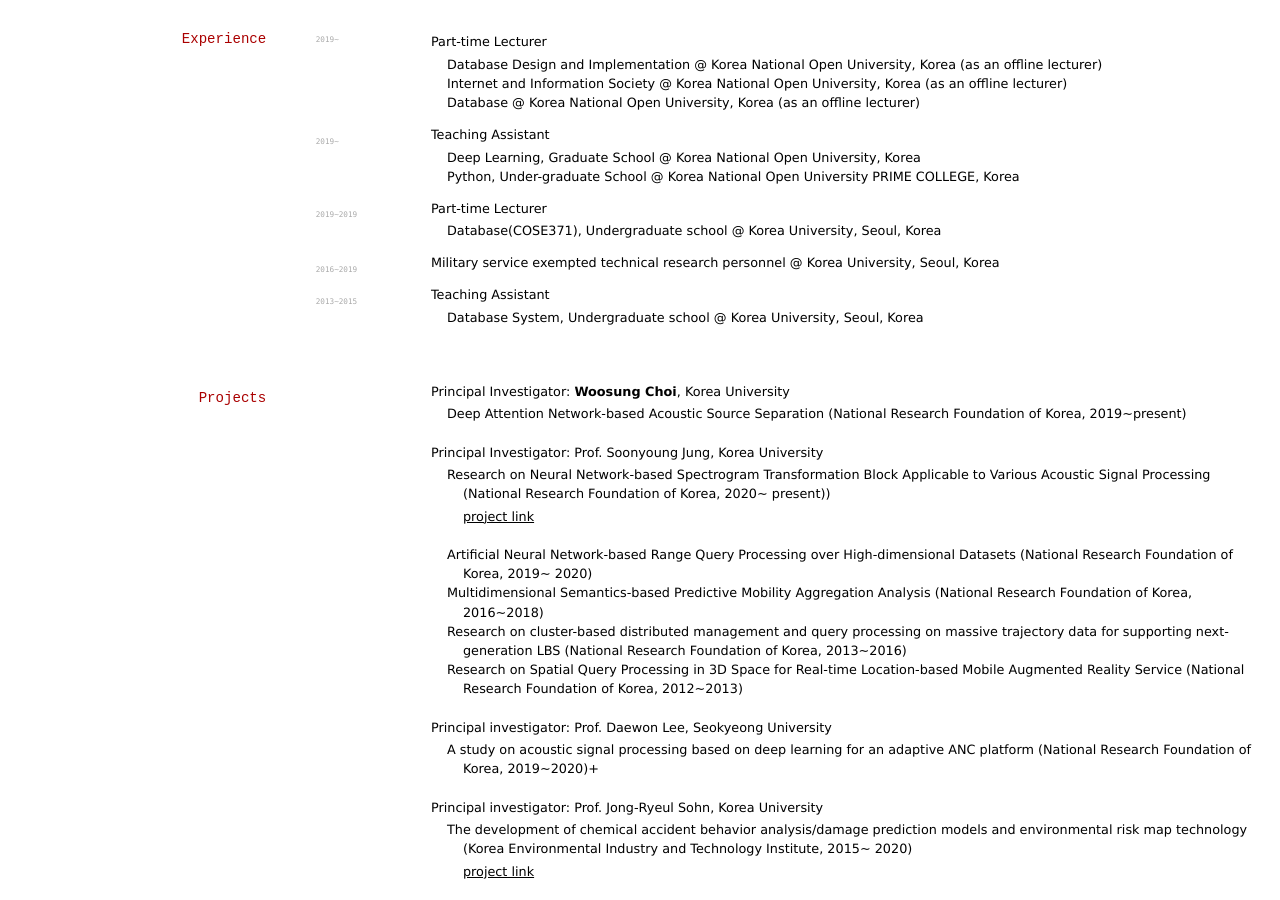
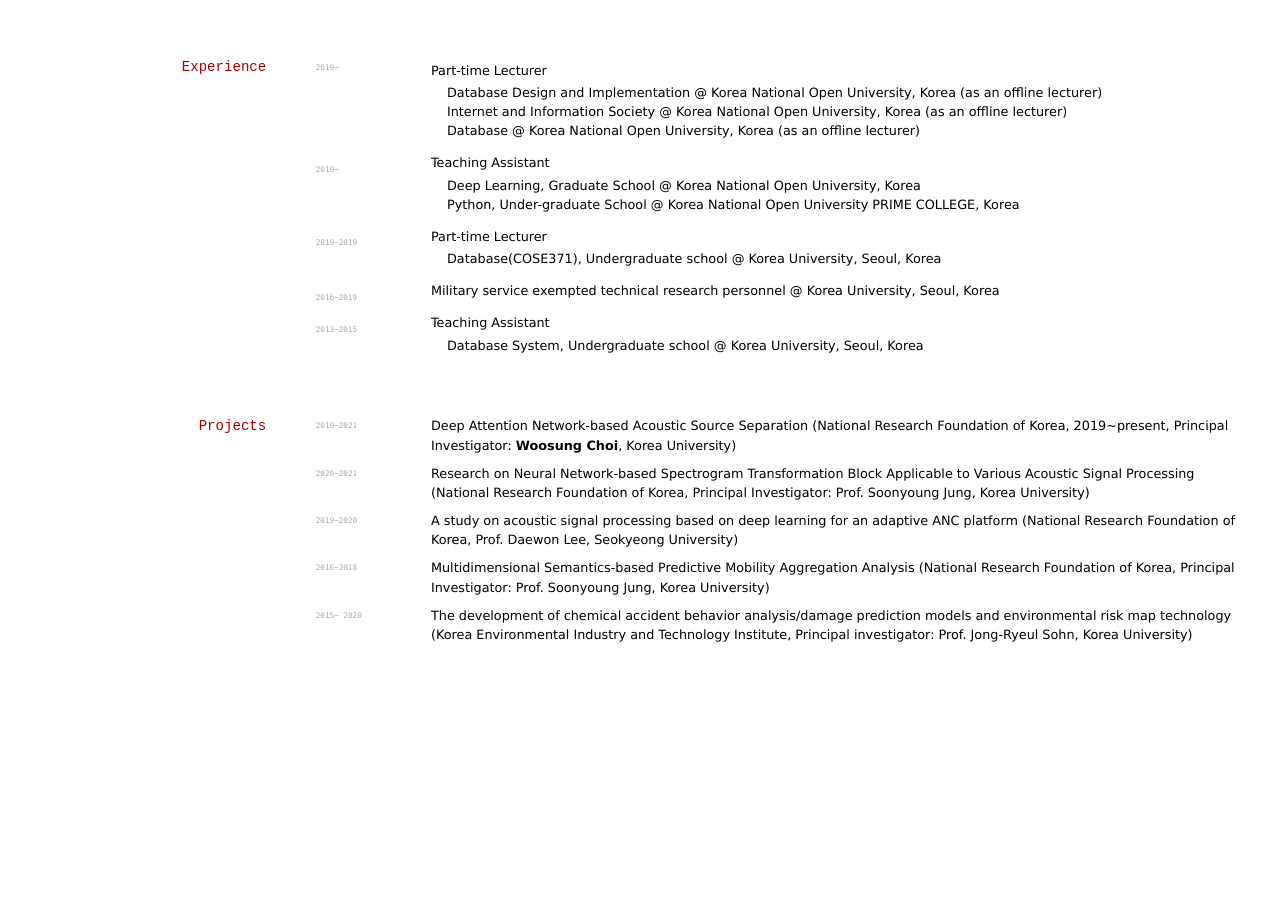
Before and after one commit to ws-choi/cv, a Jekyll site: the page built from index.md, in a window 1280 px wide and 900 px high, scrolled down 1206 px. Built offline with Jekyll 4.4.1, drawn with Linux system fonts in a browser that asks for light colours; after the commit the page ends 1859 px from its top, so only the background shows below that; some of the changed text lies outside the part shown.

Commit message:
Update index.md

```diff
--- a/index.md
+++ b/index.md
@@ -34,12 +34,14 @@ Korea University, Seoul, Korea
 `2013-2021.08.`
 Ph.D. ***(expected)*** Computer Science (4.47/4.5)
 
+Advisor: Prof. Soonyoung Jung
+
 Korea University, Seoul, Korea
 
 
 ## Publications
 
-`Selected`
+`selected`
 
 **Choi, Woosung.**, Kim, Minseok., Chung, Jaehwa., and Jung, Soonyoung. "[LaSAFT](https://paperswithcode.com/paper/lasaft-latent-source-attentive-frequency): Latent Source Attentive Frequency Transformation for Conditioned Source Separation." arXiv preprint arXiv:2010.11631 (2020). ( [github](https://github.com/ws-choi/Conditioned-Source-Separation-LaSAFT), [demo](http://lasaft.github.io/), [colab](https://colab.research.google.com/github/ws-choi/Conditioned-Source-Separation-LaSAFT/blob/main/colab_demo/LaSAFT_with_GPoCM_Stella_Jang_Example.ipynb)) (accepted to **[ICASSP](https://2021.ieeeicassp.org/)** 2021)
 
@@ -47,7 +49,7 @@ Korea University, Seoul, Korea
 
 **Choi, Woosung.**, Jung, Soonyoung/, Chung, Jaehwa., Hyun, Kyeong-Seok., and Park, Kinam. "Scalable Algorithms for Maximizing Spatiotemporal Range Sum and Range Sum Change in Spatiotemporal Datasets." **[Electronics](https://www.mdpi.com/2079-9292/9/3/514)** 9.3 2020: 514. (indexed by SCIe)
 
-`Full`
+`full`
 
 [link](https://github.com/ws-choi/ws-choi.github.io/blob/full-pub/index.md#publications)
 
@@ -104,23 +106,21 @@ Jung, Soonyoung, Kim, Minseok., and **Choi, Woosung.** "METHOD AND DEVICE FOR ED
 
 ## Projects
 
-- Principal Investigator: **Woosung Choi**, Korea University
-    - Deep Attention Network-based Acoustic Source Separation (National Research Foundation of Korea, 2019~present)
-- Principal Investigator: Prof. Soonyoung Jung, Korea University
-    - Research on Neural Network-based Spectrogram Transformation Block Applicable to Various Acoustic Signal Processing (National Research Foundation of Korea, 2020~ present))
-        - [project link](http://intelligence.korea.ac.kr/news/on-going-research/2019/12/24/bss.html)
-    - Artificial Neural Network-based Range Query Processing over High-dimensional Datasets (National Research Foundation of Korea, 2019~ 2020)
-    - Multidimensional Semantics-based Predictive Mobility Aggregation Analysis (National Research Foundation of Korea, 2016~2018)
-    - Research on cluster-based distributed management and query processing on massive trajectory data for supporting next-generation LBS (National Research Foundation of Korea, 2013~2016)
-    - Research on Spatial Query Processing in 3D Space for Real-time Location-based Mobile
-    Augmented Reality Service (National Research Foundation of Korea, 2012~2013)
-- Principal investigator: Prof. Daewon Lee, Seokyeong University
-    - A study on acoustic signal processing based on deep learning for an adaptive ANC platform (National Research Foundation of Korea, 2019~2020)+
-- Principal investigator: Prof. Jong-Ryeul Sohn, Korea University
-    - The development of chemical accident behavior analysis/damage prediction models and
-environmental risk map technology (Korea Environmental Industry and Technology
-Institute, 2015~ 2020)
-        - [project link](http://intelligence.korea.ac.kr/seminar/on-going-research/2018/08/04/riskmap.html)
+`2019~2021`
+Deep Attention Network-based Acoustic Source Separation (National Research Foundation of Korea, 2019~present, Principal Investigator: **Woosung Choi**, Korea University)
+
+`2020~2021`
+Research on Neural Network-based Spectrogram Transformation Block Applicable to Various Acoustic Signal Processing (National Research Foundation of Korea, Principal Investigator: Prof. Soonyoung Jung, Korea University)
+
+`2019~2020`
+A study on acoustic signal processing based on deep learning for an adaptive ANC platform (National Research Foundation of Korea, Prof. Daewon Lee, Seokyeong University)
+
+`2016~2018`
+Multidimensional Semantics-based Predictive Mobility Aggregation Analysis (National Research Foundation of Korea, Principal Investigator: Prof. Soonyoung Jung, Korea University)
+
+`2015~ 2020`
+The development of chemical accident behavior analysis/damage prediction models and environmental risk map technology (Korea Environmental Industry and Technology
+Institute, Principal investigator: Prof. Jong-Ryeul Sohn, Korea University)
 
 <!-- ### Footer
 
```
